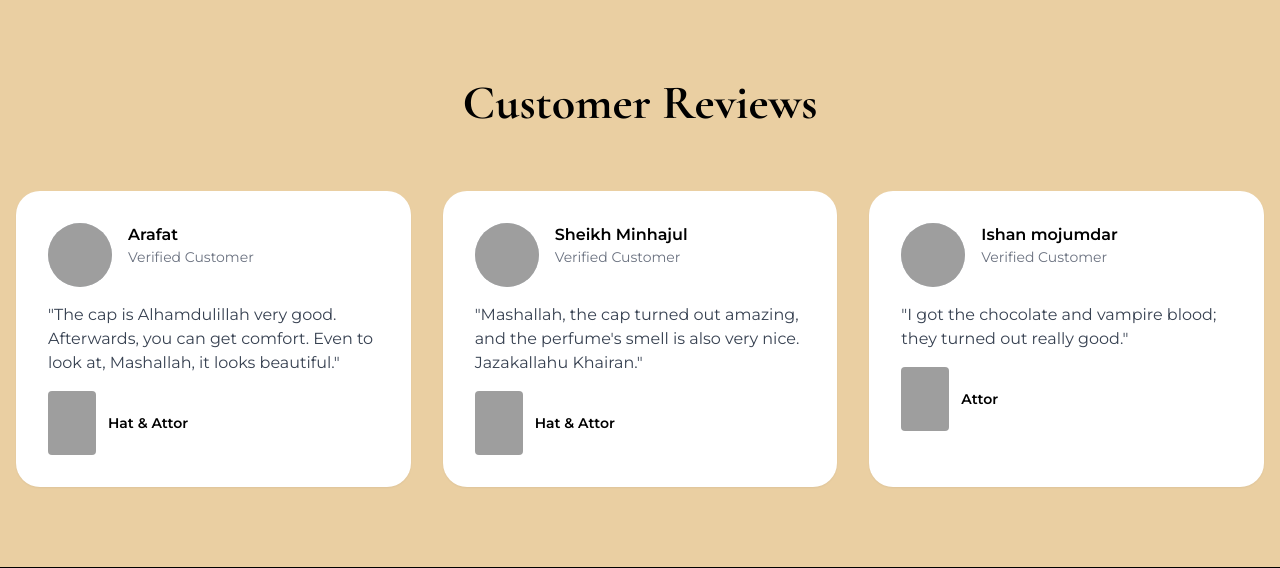
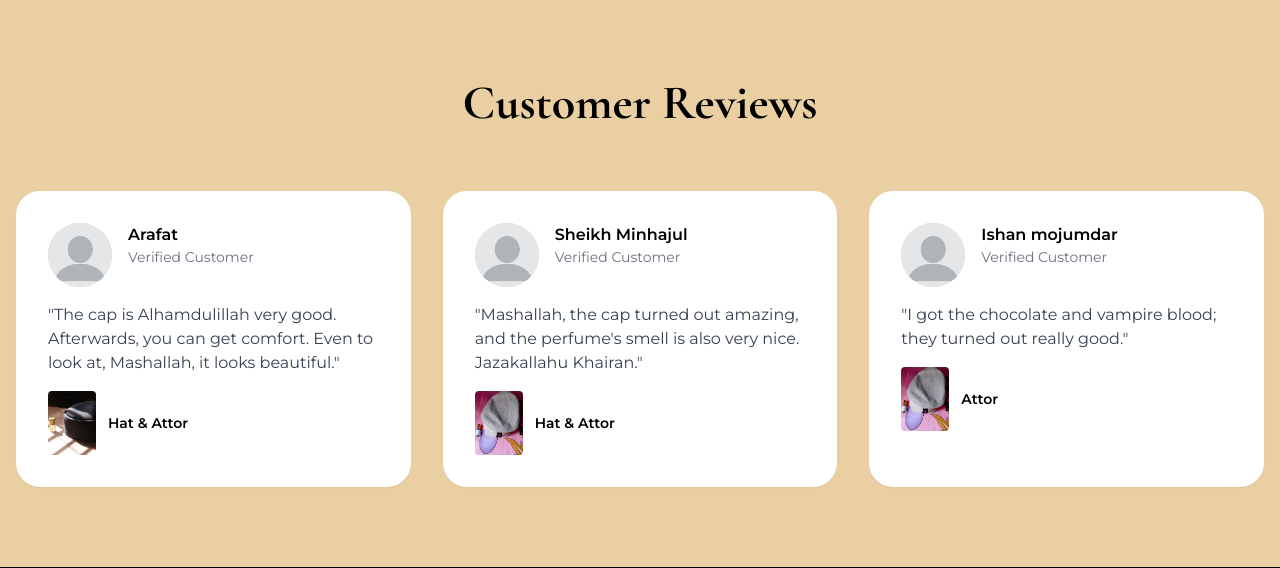
Before and after one commit to Hasan-cas/ecom, a Flask app: page / in a window 1280 px wide. Shown: the part 4547-5115 px from the top of the page. Run offline with Flask 3, Linux system fonts and the light colour scheme; some libraries are stand-ins or nearby versions; grey boxes are pictures that could not be loaded.

Commit message:
Update index.html

```diff
--- a/templates/index.html
+++ b/templates/index.html
@@ -160,7 +160,7 @@
 
     <section class="relative h-screen w-full overflow-hidden" id="hero">
         <div class="hero-slide active">
-            <img src="{{ url_for('static/img', filename='img/yellow.webp') }}" class="hero-img absolute inset-0 w-full h-full object-cover" alt="Yara Elixir">
+            <img src="{{ url_for('static', filename='img/yellow.webp') }}" class="hero-img absolute inset-0 w-full h-full object-cover" alt="Yara Elixir">
             <div class="absolute inset-0 bg-black/10"></div>
             <div class="relative z-20 h-full flex items-center">
                 <div class="max-w-7xl mx-auto px-4 w-full">
@@ -173,7 +173,7 @@
         </div>
 
         <div class="hero-slide">
-            <img src="{{ url_for('static/img', filename='img/vampire.webp') }}" class="hero-img absolute inset-0 w-full h-full object-cover" alt="Asad Elixir">
+            <img src="{{ url_for('static', filename='img/vampire.webp') }}" class="hero-img absolute inset-0 w-full h-full object-cover" alt="Asad Elixir">
             <div class="absolute inset-0 bg-black/20"></div>
             <div class="relative z-20 h-full flex items-center text-white">
                 <div class="max-w-7xl mx-auto px-4 w-full">
@@ -300,8 +300,8 @@
         <h1 class="hero-title" data-bn="সেরা">BEST</h1>
         <h1 class="hero-title mt-10" data-bn="কালেকশন">COLLECTIONS</h1>
 
-        <img src="{{ url_for('static/img', filename='img/product_1.png') }}" class="support-item item-left text-center text-white mb-12 text-lg">
-        <img src="{{ url_for('static/img', filename='img/product.png') }}" class="support-item item-right" alt="Support Right">
+        <img src="{{ url_for('static', filename='img/product_1.png') }}" class="support-item item-left text-center text-white mb-12 text-lg">
+        <img src="{{ url_for('static', filename='img/product.png') }}" class="support-item item-right" alt="Support Right">
     </section>
     <section class="py-20 bg-khaki w-full overflow-hidden" id="reviews">
         <div class="max-w-7xl mx-auto px-4">
@@ -310,7 +310,7 @@
             <div class="grid grid-cols-1 md:grid-cols-3 gap-8 reviews-grid">
                 <div class="review-card bg-white p-8 rounded-3xl shadow-sm">
                     <div class="flex items-start mb-4">
-                        <img src="{{ url_for('static/img', filename='img/no_acc.png') }}"class="w-16 h-16 rounded-full bg-gray-300 mr-4">
+                        <img src="{{ url_for('static', filename='img/no_acc.png') }}"class="w-16 h-16 rounded-full bg-gray-300 mr-4">
                     <div>
                             <h4 class="font-semibold" data-bn="আরাফাত">Arafat</h4>
                             <p class="text-sm text-gray-500" data-bn="যাচাইকৃত গ্রাহক">Verified Customer</p>
@@ -318,14 +318,14 @@
                     </div>
                     <p class="text-gray-700 mb-4" data-bn='"টুপিটি আলহামদুলিল্লাহ খুব ভালো। পরার পরে আরাম পাওয়া যায়। দেখতেও মাশাআল্লাহ খুব সুন্দর।"'>"The cap is Alhamdulillah very good. Afterwards, you can get comfort. Even to look at, Mashallah, it looks beautiful."</p>
                     <div class="flex items-center">
-                        <img src="{{ url_for('static/img', filename='img/review_1.jpg') }}" class="w-12 h-16 rounded mr-3">
+                        <img src="{{ url_for('static', filename='img/review_1.jpg') }}" class="w-12 h-16 rounded mr-3">
                         <span class="text-sm font-semibold" data-bn="টুপি ও আতর">Hat & Attor</span>
                     </div>
                 </div>
 
                 <div class="review-card bg-white p-8 rounded-3xl shadow-sm">
                     <div class="flex items-start mb-4">
-                        <img src="{{ url_for('static/img', filename='img/no_acc.png') }}"class="w-16 h-16 rounded-full bg-gray-300 mr-4">
+                        <img src="{{ url_for('static', filename='img/no_acc.png') }}"class="w-16 h-16 rounded-full bg-gray-300 mr-4">
                         <div>
                             <h4 class="font-semibold" data-bn="শেখ মিনহাজুল">Sheikh Minhajul</h4>
                             <p class="text-sm text-gray-500" data-bn="যাচাইকৃত গ্রাহক">Verified Customer</p>
@@ -333,14 +333,14 @@
                     </div>
                     <p class="text-gray-700 mb-4" data-bn='"মাশাআল্লাহ, টুপিটি অসাধারণ হয়েছে, এবং আতরের ঘ্রাণও খুব সুন্দর। জাযাকাল্লাহু খাইরান।"'>"Mashallah, the cap turned out amazing, and the perfume's smell is also very nice. Jazakallahu Khairan."</p>
                     <div class="flex items-center">
-                         <img src="{{ url_for('static/img', filename='img/review_2.jpg') }}" class="w-12 h-16 rounded mr-3">
+                         <img src="{{ url_for('static', filename='img/review_2.jpg') }}" class="w-12 h-16 rounded mr-3">
                         <span class="text-sm font-semibold" data-bn="টুপি ও আতর">Hat & Attor</span>
                     </div>
                 </div>
 
                 <div class="review-card bg-white p-8 rounded-3xl shadow-sm">
                     <div class="flex items-start mb-4">
-                        <img src="{{ url_for('static/img', filename='img/no_acc.png') }}"class="w-16 h-16 rounded-full bg-gray-300 mr-4">
+                        <img src="{{ url_for('static', filename='img/no_acc.png') }}"class="w-16 h-16 rounded-full bg-gray-300 mr-4">
                         <div>
                             <h4 class="font-semibold" data-bn="ঈশান মজুমদার">Ishan mojumdar</h4>
                             <p class="text-sm text-gray-500" data-bn="যাচাইকৃত গ্রাহক">Verified Customer</p>
@@ -348,7 +348,7 @@
                     </div>
                     <p class="text-gray-700 mb-4" data-bn='"আমি চকলেট এবং ভ্যাম্পায়ার ব্লাড নিয়েছি; এগুলো সত্যিই খুব ভালো।"'>"I got the chocolate and vampire blood; they turned out really good."</p>
                     <div class="flex items-center">
-                         <img src="{{ url_for('static/img', filename='img/review_2.jpg') }}" class="w-12 h-16 rounded mr-3">
+                         <img src="{{ url_for('static', filename='img/review_2.jpg') }}" class="w-12 h-16 rounded mr-3">
                         <span class="text-sm font-semibold" data-bn="আতর">Attor</span>
                     </div>
                 </div>
```
